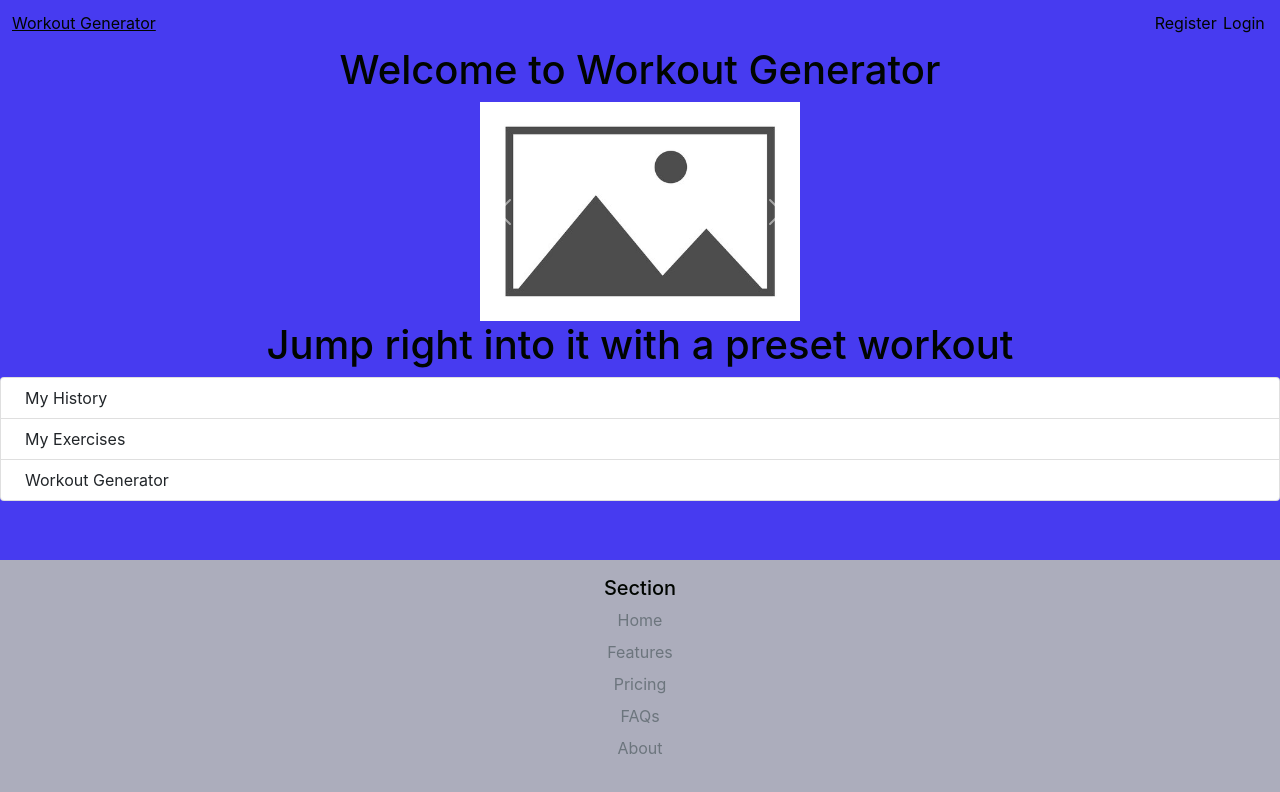
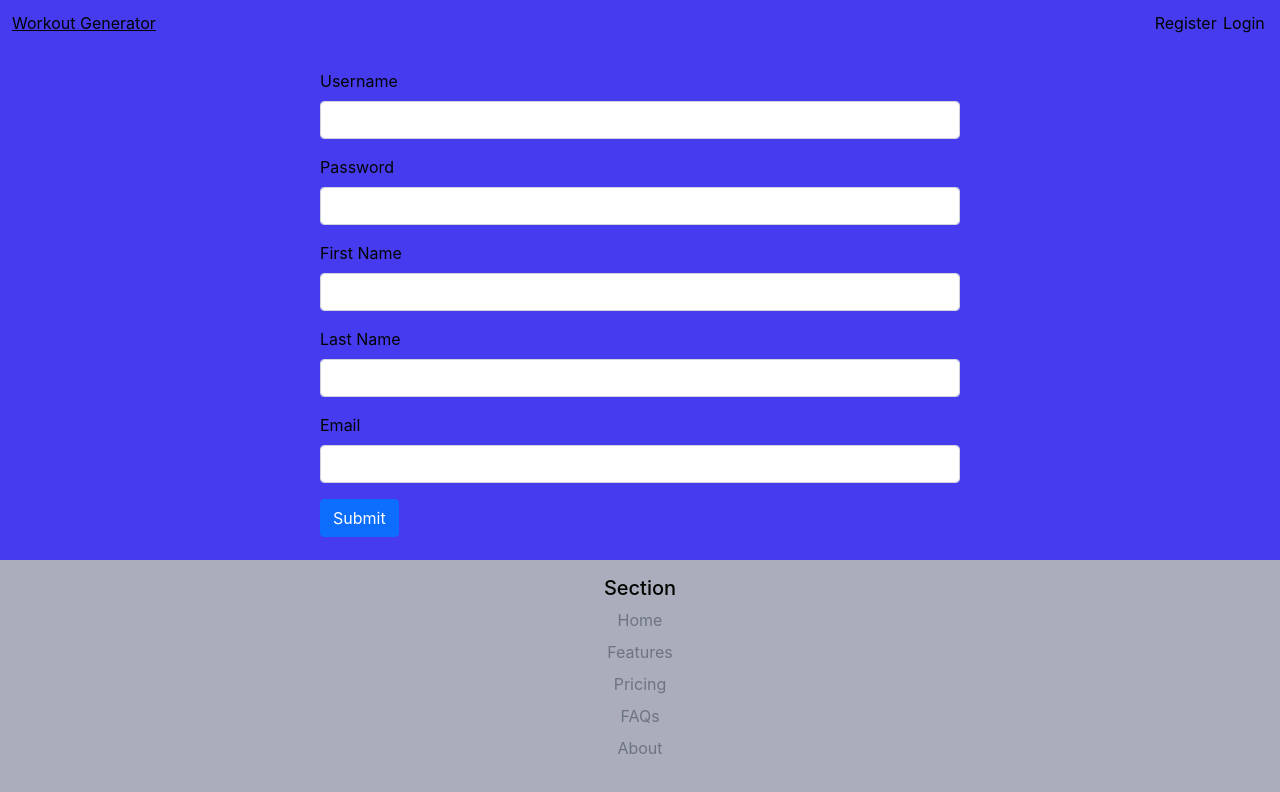
Before and after one commit to CafeManager/WorkoutGeneratorClient, a React (Create React App) app: page /register in a window 1280 px wide. Shown: the top 792 px of the page. Built offline with nearby package versions, Linux system fonts and the light colour scheme.

Commit message:
added routes

```diff
--- a/package.json
+++ b/package.json
@@ -8,6 +8,7 @@
     "@testing-library/user-event": "^13.5.0",
     "react": "^18.2.0",
     "react-dom": "^18.2.0",
+    "react-router-dom": "^6.21.0",
     "react-scripts": "5.0.1",
     "web-vitals": "^2.1.4"
   },
--- a/src/App.js
+++ b/src/App.js
@@ -1,6 +1,8 @@
 import logo from "./logo.svg";
 import "./App.css";
-import placeholderImage from "./static/frame_placeholder.jpg";
+import { Routes, Route, Redirect, Link, BrowserRouter } from "react-router-dom";
+import Register from "./Register";
+import Home from "./Home";
 
 function App() {
     return (
@@ -108,72 +110,14 @@ function App() {
                         </div>
                     </div>
                 </nav>
-                <h1> Welcome to Workout Generator </h1>
-                <div id="carouselExample" class="carousel slide w-25 mx-auto">
-                    <div class="carousel-inner">
-                        <div class="carousel-item active">
-                            <img
-                                src={placeholderImage}
-                                class="d-block w-100"
-                                alt="..."
-                            />
-                        </div>
-                        <div class="carousel-item">
-                            <img
-                                src={placeholderImage}
-                                class="d-block w-100"
-                                alt="..."
-                            />
-                        </div>
-                        <div class="carousel-item">
-                            <img
-                                src={placeholderImage}
-                                class="d-block w-100"
-                                alt="..."
-                            />
-                        </div>
-                    </div>
-                    <button
-                        class="carousel-control-prev"
-                        type="button"
-                        data-bs-target="#carouselExample"
-                        data-bs-slide="prev"
-                    >
-                        <span
-                            class="carousel-control-prev-icon"
-                            aria-hidden="true"
-                        ></span>
-                        <span class="visually-hidden">Previous</span>
-                    </button>
-                    <button
-                        class="carousel-control-next"
-                        type="button"
-                        data-bs-target="#carouselExample"
-                        data-bs-slide="next"
-                    >
-                        <span
-                            class="carousel-control-next-icon"
-                            aria-hidden="true"
-                        ></span>
-                        <span class="visually-hidden">Next</span>
-                    </button>
-                </div>
-                <h1> Jump right into it with a preset workout </h1>
-                <ul class="list-group">
-                    <li class="list-group-item p-2">
-                        {" "}
-                        <span className="ms-3 float-start">My History</span>
-                    </li>
-                    <li class="list-group-item p-2">
-                        <span className="ms-3 float-start">My Exercises</span>
-                    </li>
-                    <li class="list-group-item p-2">
-                        <span className="ms-3 float-start">
-                            Workout Generator
-                        </span>
-                    </li>
-                </ul>
             </div>
+
+            <BrowserRouter>
+                <Routes>
+                    <Route path="" element={<Home />} />
+                    <Route path="register" element={<Register />} />
+                </Routes>
+            </BrowserRouter>
             <footer class="row g-0 py-3 app-background-secondary">
                 <div class="col mb-3 text-center">
                     <h5>Section</h5>
--- /dev/null
+++ b/src/Home.js
@@ -0,0 +1,74 @@
+import placeholderImage from "./static/frame_placeholder.jpg";
+
+function Home() {
+    return (
+        <>
+            <h1 className="text-center"> Welcome to Workout Generator </h1>
+            <div id="carouselExample" class="carousel slide w-25 mx-auto">
+                <div class="carousel-inner">
+                    <div class="carousel-item active">
+                        <img
+                            src={placeholderImage}
+                            class="d-block w-100"
+                            alt="..."
+                        />
+                    </div>
+                    <div class="carousel-item">
+                        <img
+                            src={placeholderImage}
+                            class="d-block w-100"
+                            alt="..."
+                        />
+                    </div>
+                    <div class="carousel-item">
+                        <img
+                            src={placeholderImage}
+                            class="d-block w-100"
+                            alt="..."
+                        />
+                    </div>
+                </div>
+                <button
+                    class="carousel-control-prev"
+                    type="button"
+                    data-bs-target="#carouselExample"
+                    data-bs-slide="prev"
+                >
+                    <span
+                        class="carousel-control-prev-icon"
+                        aria-hidden="true"
+                    ></span>
+                    <span class="visually-hidden">Previous</span>
+                </button>
+                <button
+                    class="carousel-control-next"
+                    type="button"
+                    data-bs-target="#carouselExample"
+                    data-bs-slide="next"
+                >
+                    <span
+                        class="carousel-control-next-icon"
+                        aria-hidden="true"
+                    ></span>
+                    <span class="visually-hidden">Next</span>
+                </button>
+            </div>
+            <h1 className="text-center">
+                Jump right into it with a preset workout
+            </h1>
+            <ul class="list-group">
+                <li class="list-group-item p-2">
+                    <span className="ms-3 float-start">My History</span>
+                </li>
+                <li class="list-group-item p-2">
+                    <span className="ms-3 float-start">My Exercises</span>
+                </li>
+                <li class="list-group-item p-2">
+                    <span className="ms-3 float-start">Workout Generator</span>
+                </li>
+            </ul>
+        </>
+    );
+}
+
+export default Home;
--- /dev/null
+++ b/src/Register.js
@@ -0,0 +1,105 @@
+import { useState } from "react";
+import { useNavigate } from "react-router-dom";
+
+const INITIAL_DATA = {
+    username: "",
+    password: "",
+    firstName: "",
+    lastName: "",
+    email: "",
+};
+
+function Register() {
+    const [form, setForm] = useState(INITIAL_DATA);
+    const navigate = useNavigate();
+
+    const handleChange = (e) => {
+        const { name, value } = e.target;
+        setForm((fData) => ({ ...fData, [name]: value }));
+    };
+
+    const handleSubmit = async (e) => {
+        e.preventDefault();
+        return navigate("/");
+    };
+    return (
+        <>
+            {" "}
+            <form
+                className="w-50"
+                onSubmit={handleSubmit}
+                style={{ marginLeft: "25%" }}
+            >
+                <div class="mb-3">
+                    <label
+                        for="username"
+                        className="form-label w-100 text-start"
+                    >
+                        Username
+                    </label>
+                    <input
+                        type="text"
+                        onChange={handleChange}
+                        className="form-control"
+                        id="username"
+                        name="username"
+                    />
+                </div>
+                <div class="mb-3">
+                    <label for="password" class="form-label w-100 text-start">
+                        Password
+                    </label>
+                    <input
+                        type="password"
+                        onChange={handleChange}
+                        className="form-control"
+                        id="password"
+                        name="password"
+                    />
+                </div>
+                <div class="mb-3">
+                    <label for="firstname" class="form-label w-100 text-start">
+                        First Name
+                    </label>
+                    <input
+                        type="text"
+                        onChange={handleChange}
+                        class="form-control"
+                        id="firstname"
+                        name="firstName"
+                    />
+                </div>
+                <div class="mb-3">
+                    <label for="lastname" class="form-label w-100 text-start">
+                        Last Name
+                    </label>
+                    <input
+                        type="text"
+                        onChange={handleChange}
+                        class="form-control"
+                        id="lastname"
+                        name="lastName"
+                    />
+                </div>
+                <div class="mb-3">
+                    <label for="email" class="form-label w-100 text-start">
+                        Email
+                    </label>
+                    <input
+                        type="email"
+                        onChange={handleChange}
+                        class="form-control"
+                        id="email"
+                        name="email"
+                    />
+                </div>
+
+                <button type="submit" class="btn btn-primary">
+                    Submit
+                </button>
+            </form>
+        </>
+    );
+}
+
+export default Register;
```
Also changed, not shown: src/Login.js (added), 2 other files (tests, documents, lock files or other folders).
